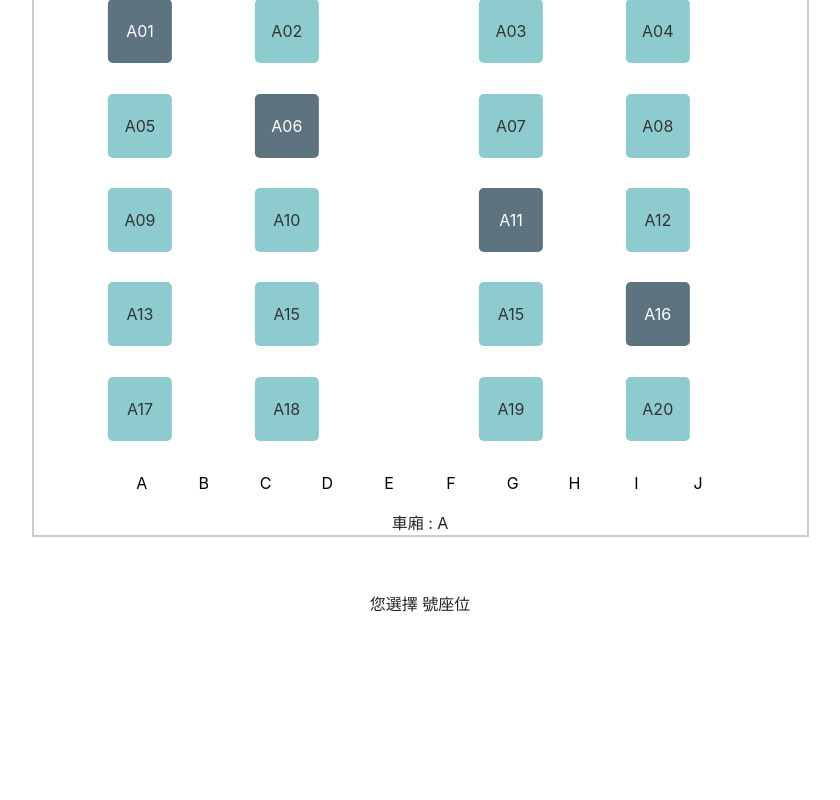
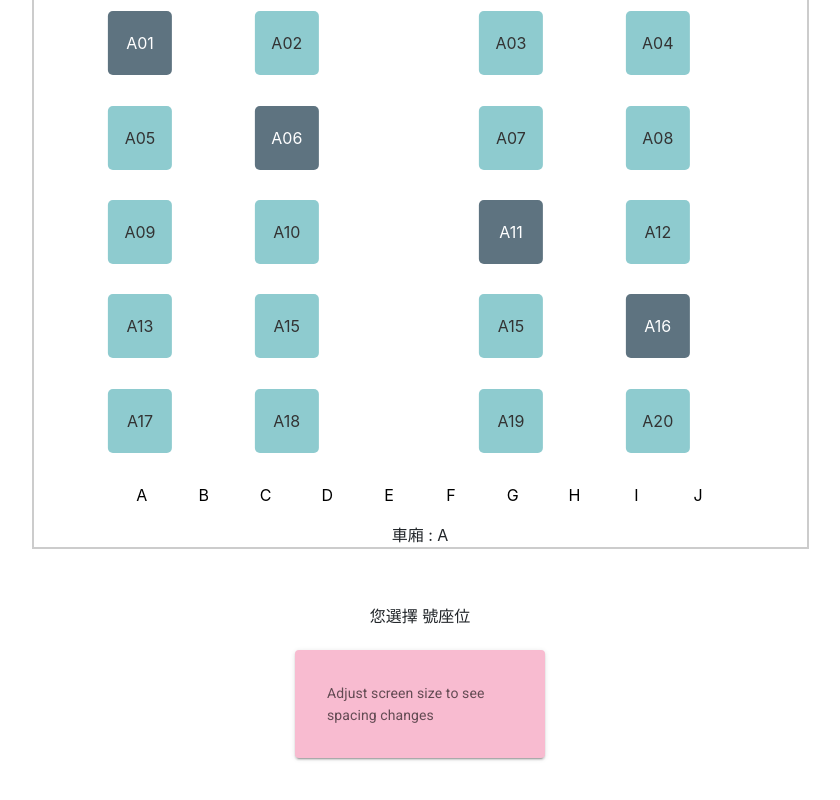
Before and after one commit to WANG-JHAN-TENG/test, a Nuxt app: page / in a window 1280 px wide. Shown: the part 224-1024 px from the top of the page, without its empty margins (220-1060 px from the left). Before the commit the page ends 862 px from the top, so only its background shows below. Built offline with nearby package versions, Linux system fonts and the light colour scheme.

Commit message:
new commit

```diff
--- a/components/First.vue
+++ b/components/First.vue
@@ -45,6 +45,16 @@
           </div>
           號座位
       </div>
+      <v-app>
+        <v-card
+          class="pa-md-4 mx-lg-auto pink lighten-4"
+          width="250px"
+        >
+          <v-card-text>
+            Adjust screen size to see spacing changes
+          </v-card-text>
+        </v-card>
+      </v-app>
   </div>
 </template>
 
@@ -147,6 +157,7 @@ export default {
       this.selectedCar = index;
     },
     refreshTable() {
+      if ( this.inputData.length > 0){
         const input = this.inputData;
         const seats = this.seats;
         for (let i = 0 ; i < input.length ; i++ ){
@@ -155,6 +166,7 @@ export default {
             for ( let k = 0 ; k < seat.length ; k++){
               if ( seat[k].No === input[i] ) {
                 seat[k].booked = "1";
+              }
             }
           }
         }
--- a/nuxt.config.js
+++ b/nuxt.config.js
@@ -33,6 +33,7 @@ export default {
 
   // Modules for dev and build (recommended): https://go.nuxtjs.dev/config-modules
   buildModules: [
+    '@nuxtjs/vuetify',
   ],
 
   // Modules: https://go.nuxtjs.dev/config-modules
--- a/package.json
+++ b/package.json
@@ -18,6 +18,7 @@
     "nuxt": "^2.15.7"
   },
   "devDependencies": {
+    "@nuxtjs/vuetify": "^1.12.3",
     "push-dir": "^0.4.1"
   }
 }
```
Also changed, not shown: 1 other file (tests, documents, lock files or other folders). Lines whose indentation alone changed are shown as unchanged.
